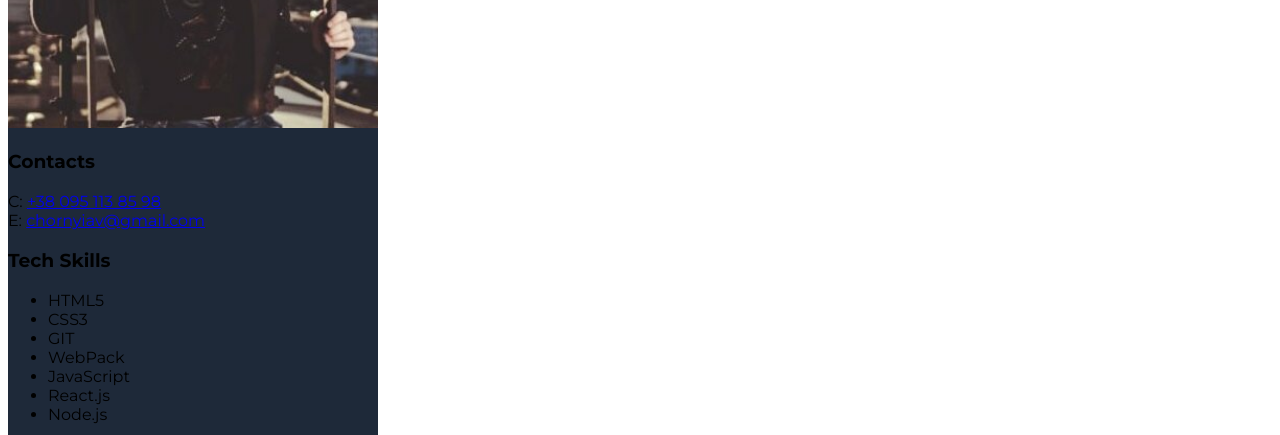
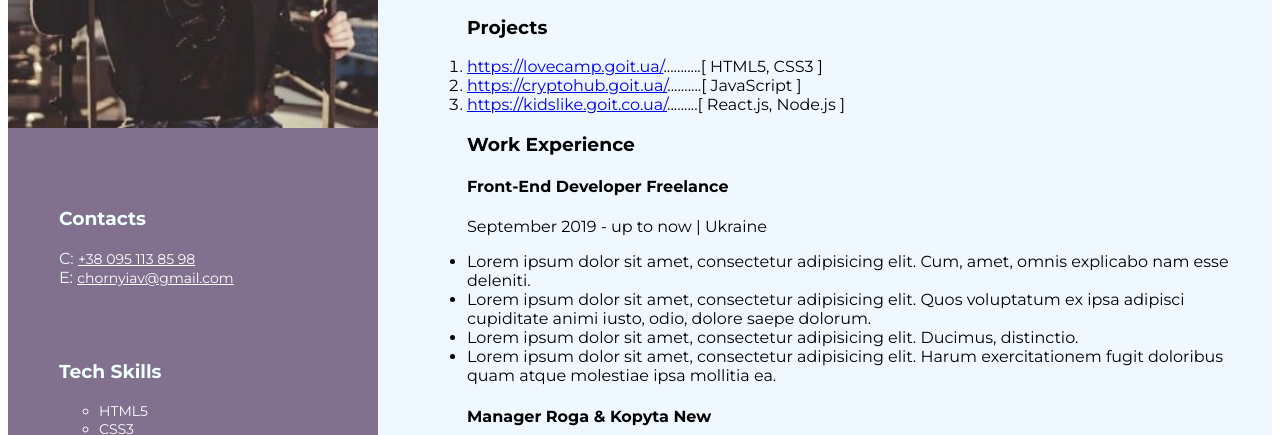
Before and after one commit to exizz31/resume, a plain HTML site: page index.html in a window 1280 px wide. Shown: the part 307-742 px from the top of the page. Drawn offline with Linux system fonts and the light colour scheme.

Commit message:
lesson 3

```diff
--- a/css/style.css
+++ b/css/style.css
@@ -4,11 +4,54 @@ body {
 
 .aside {
     width: 370px;
-    height: 1319px;
-    background-color: #1e2939;
+    background-color: #81708e;
+    border-radius: 20px;
+    float: left;
+    clear: both;
+    margin-right: 89px;
+    padding-bottom: 80px;
+    color: azure;
+}
+
+.aside a {
+    color: #ffffff;
+    font-family: Montserrat;
+    font-size: 14px;
+    font-weight: 400;
+}
+
+.aside li {
+    list-style-type: circle;
+    color: #ffffff;
+    font-family: Montserrat;
+    font-size: 14px;
+    font-weight: 400;
 }
 
 .main-photo {
     width: 370px;
     margin-top: 40px;
 }
+
+.contacts-container {
+    padding-top: 57px;
+    padding-left: 51px;
+}
+
+.tech-skills-container {
+    padding-top: 54px;
+    padding-left: 51px;
+}
+
+.soft-skills-container {
+    padding-top: 54px;
+    padding-left: 51px;
+}
+
+.about-me-container {
+    padding-top: 108px;
+    padding-bottom: 20px;
+    padding-right: 10px;
+    background-color: aliceblue;
+    border-radius: 20px;
+}
--- a/index.html
+++ b/index.html
@@ -14,13 +14,13 @@
        <div class="aside">
         <img class="main-photo" src="img/photo.jpg" alt="My Photo">
             <!-- contacts container-->
-            <div>
+            <div class="contacts-container">
                 <h3>Contacts</h3>
                 <div>C: <a href="tel:+380951138598">+38 095 113 85 98</a></div>
                 <div>E: <a href="mailto:chornyiav@gmail.com">chornyiav@gmail.com</a></div>
             </div>
             <!-- Tech Skills container-->
-            <div>
+            <div class="tech-skills-container">
                 <h3>Tech Skills</h3>
                 <ul>
                     <li>HTML5</li>
@@ -33,7 +33,7 @@
                 </ul>
             </div>
             <!-- Soft Skills container-->
-            <div>
+            <div class="soft-skills-container">
                 <h3>Soft Skills</h3>
                 <ul>
                     <li>Scrum</li>
@@ -45,7 +45,7 @@
             </div>
         </div>
         <!-- about me container -->
-        <div>
+        <div class="about-me-container">
             <!-- about me main info-->
             <div>
                 <h2>Front-End Developer</h2>
```
